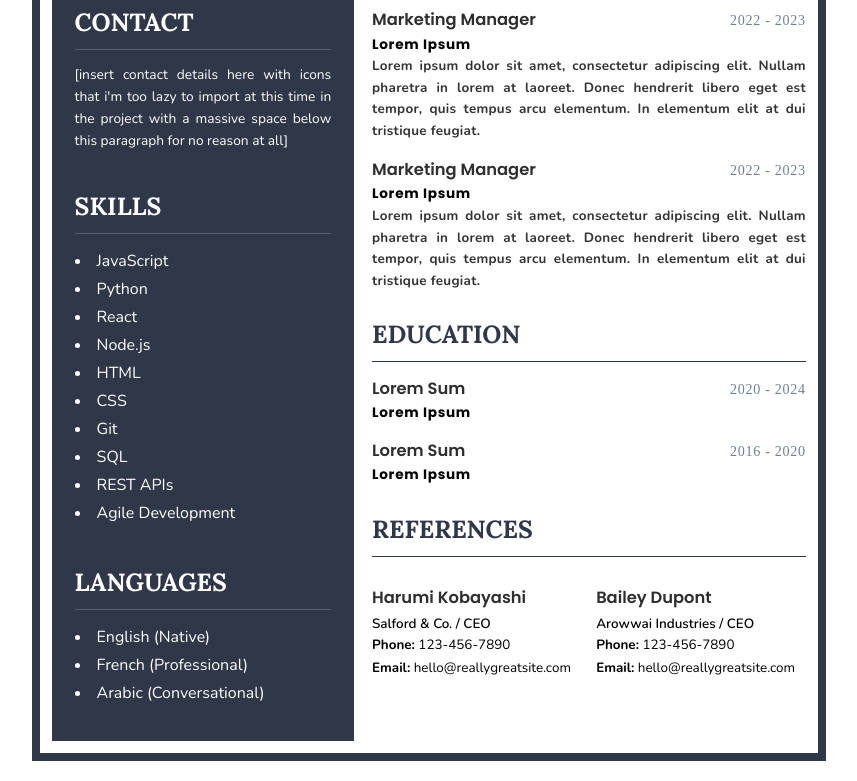
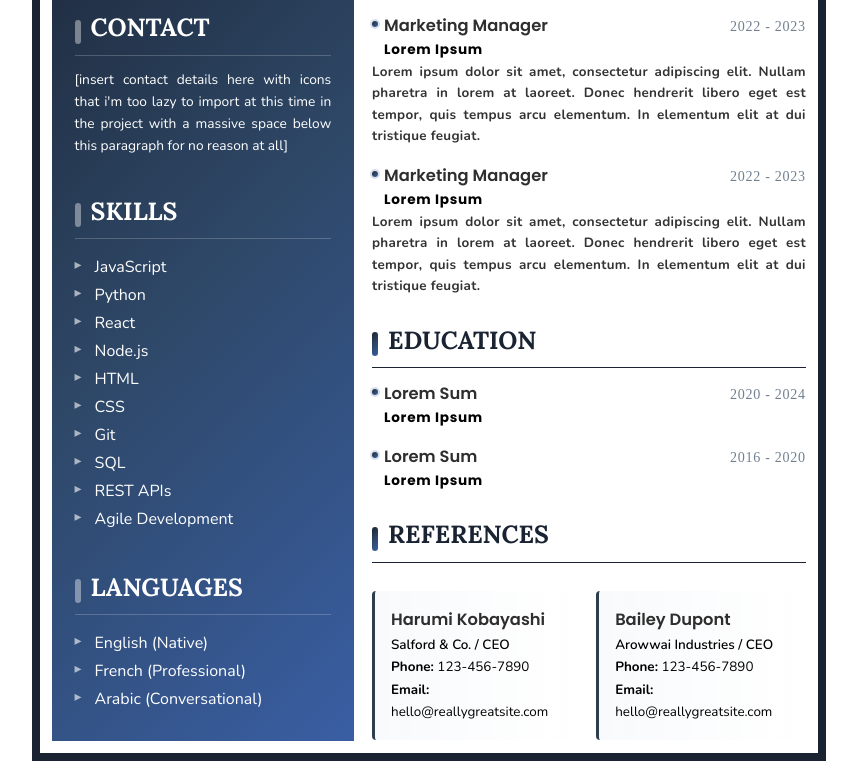
Before and after one commit to light-devm/projects-collection, a plain HTML site: page projects/cv/index.html in a window 1280 px wide. Shown: the part 382-1163 px from the top of the page, without its empty margins (211-1068 px from the left). Drawn offline with nearby package versions, Linux system fonts and the light colour scheme.

Commit message:
sdsdfsfd

```diff
--- a/projects/cv/style.css
+++ b/projects/cv/style.css
@@ -5,7 +5,15 @@
 }
 
 :root {
-  --color-primary: #2f3749;
+  --color-primary: #1a2332;
+  --color-primary-light: #2d3e50;
+  --color-primary-dark: #0f1823;
+  --color-gradient: linear-gradient(
+    135deg,
+    #1a2332 0%,
+    #2e4766 50%,
+    #395ea3 100%
+  );
   --color-text-light: #fff;
   --color-text-muted: #708090;
   --color-text-dark: #333;
@@ -53,6 +61,19 @@ p {
   padding-bottom: 1.75rem;
   border-bottom: 0.125rem solid var(--color-border);
   flex-shrink: 0;
+  position: relative;
+}
+
+.cv-header::after {
+  content: "";
+  position: absolute;
+  bottom: -0.1875rem;
+  left: 50%;
+  transform: translateX(-50%);
+  width: 4rem;
+  height: 0.25rem;
+  background: var(--color-gradient);
+  border-radius: 0.125rem;
 }
 
 .cv-header h1 {
@@ -61,6 +82,8 @@ p {
   letter-spacing: 0.5rem;
   text-transform: uppercase;
   margin-bottom: 0.35rem;
+  position: relative;
+  display: inline-block;
 }
 
 .cv-subtitle {
@@ -78,7 +101,7 @@ p {
 
 .cv-sidebar {
   flex: 0 0 40%;
-  background-color: var(--color-primary);
+  background: var(--color-gradient);
   color: var(--color-text-light);
   padding: 1.75rem 1.4rem;
 }
@@ -112,11 +135,39 @@ p {
 
 .sidebar-section h2 {
   border-bottom: 0.03125rem solid rgba(255, 255, 255, 0.2);
+  position: relative;
+  padding-left: 1rem;
+}
+
+.sidebar-section h2::before {
+  content: "";
+  position: absolute;
+  left: 0;
+  top: 50%;
+  transform: translateY(-50%);
+  width: 0.375rem;
+  height: 1.5rem;
+  background: rgba(255, 255, 255, 0.4);
+  border-radius: 0.1875rem;
 }
 
 .main-section h2 {
   color: var(--color-primary);
   border-bottom: 0.0625rem solid var(--color-primary);
+  position: relative;
+  padding-left: 1rem;
+}
+
+.main-section h2::before {
+  content: "";
+  position: absolute;
+  left: 0;
+  top: 50%;
+  transform: translateY(-50%);
+  width: 0.375rem;
+  height: 1.5rem;
+  background: var(--color-gradient);
+  border-radius: 0.1875rem;
 }
 
 .sidebar-section p {
@@ -128,12 +179,23 @@ p {
 
 .sidebar-section ul {
   margin-top: 0.85rem;
-  list-style-position: inside;
+  list-style: none;
+  padding-left: 0;
 }
 
 .sidebar-section li {
   font-family: var(--font-body);
   line-height: 1.75;
+  position: relative;
+  padding-left: 1.25rem;
+}
+
+.sidebar-section li::before {
+  content: "▸";
+  position: absolute;
+  left: 0;
+  color: rgba(255, 255, 255, 0.6);
+  font-size: 0.875rem;
 }
 
 .main-section article {
@@ -150,6 +212,21 @@ p {
   justify-content: space-between;
   align-items: baseline;
   gap: 0.85rem;
+  position: relative;
+  padding-left: 0.75rem;
+}
+
+.job-header::before,
+.education-entry::before {
+  content: "";
+  position: absolute;
+  left: 0;
+  top: 0.5rem;
+  width: 0.375rem;
+  height: 0.375rem;
+  background: var(--color-gradient);
+  border-radius: 50%;
+  box-shadow: 0 0 0 0.125rem rgba(57, 94, 163, 0.2);
 }
 
 .education-entry {
@@ -216,6 +293,10 @@ p {
 .reference-entry {
   flex: 1;
   min-width: 0;
+  padding: 1rem;
+  border-left: 0.1875rem solid var(--color-primary-light);
+  background: linear-gradient(to right, rgba(57, 94, 163, 0.03), transparent);
+  border-radius: 0.25rem;
 }
 
 .reference-contact {
@@ -235,7 +316,7 @@ p {
   top: 1rem;
   left: 1rem;
   z-index: 1000;
-  background-color: var(--color-primary);
+  background: var(--color-gradient);
   border: none;
   border-radius: 0.25rem;
   padding: 0.75rem 1rem;
@@ -243,7 +324,7 @@ p {
   flex-direction: row;
   align-items: center;
   gap: 0.75rem;
-  box-shadow: 0 0.125rem 0.5rem rgba(0, 0, 0, 0.2);
+  box-shadow: 0 0.125rem 0.5rem rgba(0, 0, 0, 0.3);
   transition: transform 0.3s ease;
 }
 
@@ -325,6 +406,30 @@ p {
     box-shadow: 0.25rem 0 1rem rgba(0, 0, 0, 0.3);
   }
 
+  .cv-sidebar::-webkit-scrollbar {
+    width: 0.5rem;
+  }
+
+  .cv-sidebar::-webkit-scrollbar-track {
+    background: rgba(255, 255, 255, 0.1);
+    border-radius: 0.25rem;
+  }
+
+  .cv-sidebar::-webkit-scrollbar-thumb {
+    background: rgba(255, 255, 255, 0.3);
+    border-radius: 0.25rem;
+    transition: background 0.3s ease;
+  }
+
+  .cv-sidebar::-webkit-scrollbar-thumb:hover {
+    background: rgba(255, 255, 255, 0.5);
+  }
+
+  .cv-sidebar {
+    scrollbar-width: thin;
+    scrollbar-color: rgba(255, 255, 255, 0.3) rgba(255, 255, 255, 0.1);
+  }
+
   .cv-sidebar.active {
     transform: translateX(0);
   }
@@ -355,6 +460,12 @@ p {
   .sidebar-section h2,
   .main-section h2 {
     font-size: clamp(1.25rem, 5vw, 1.5rem);
+    padding-left: 0.75rem;
+  }
+
+  .sidebar-section h2::before,
+  .main-section h2::before {
+    height: 1.25rem;
   }
 
   .job-header,
@@ -362,6 +473,13 @@ p {
     flex-direction: column;
     align-items: flex-start;
     gap: 0.5rem;
+    padding-left: 0.5rem;
+  }
+
+  .job-header::before,
+  .education-entry::before {
+    width: 0.3125rem;
+    height: 0.3125rem;
   }
 
   .job-period {
```
